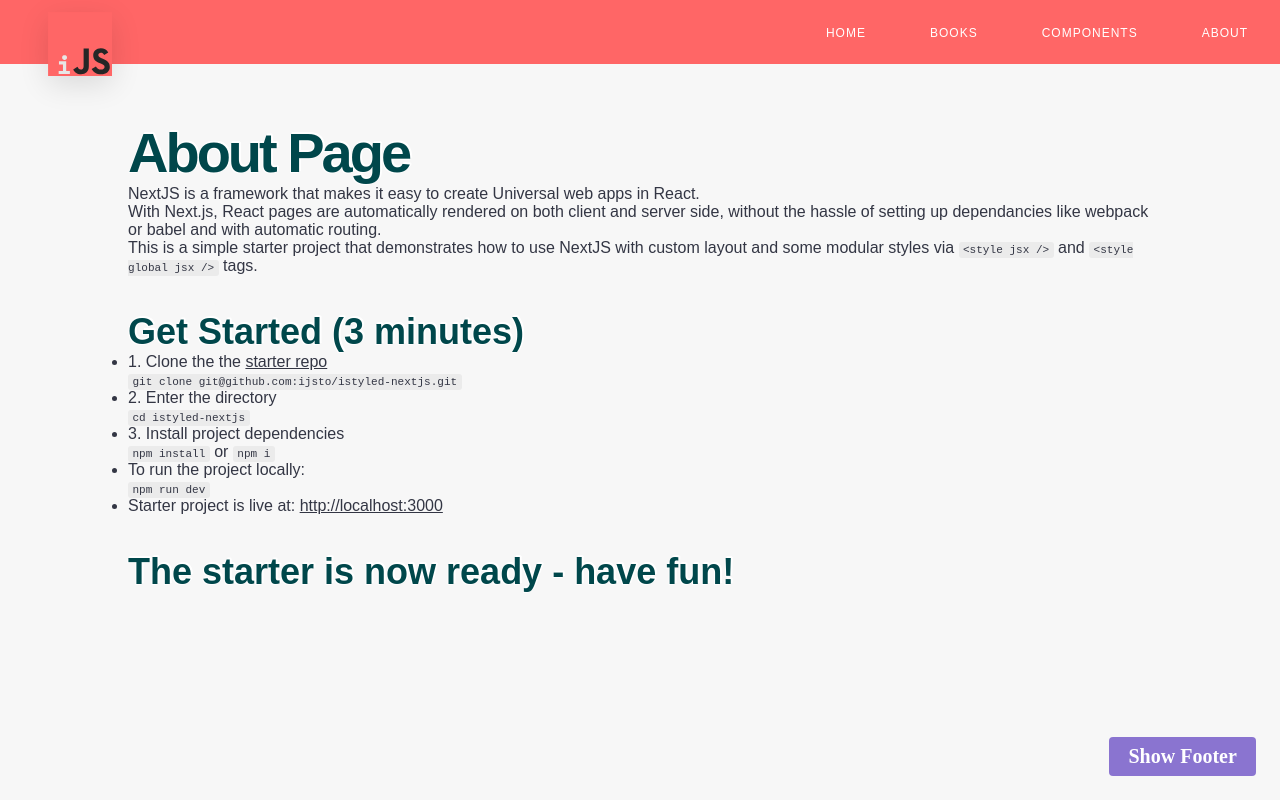
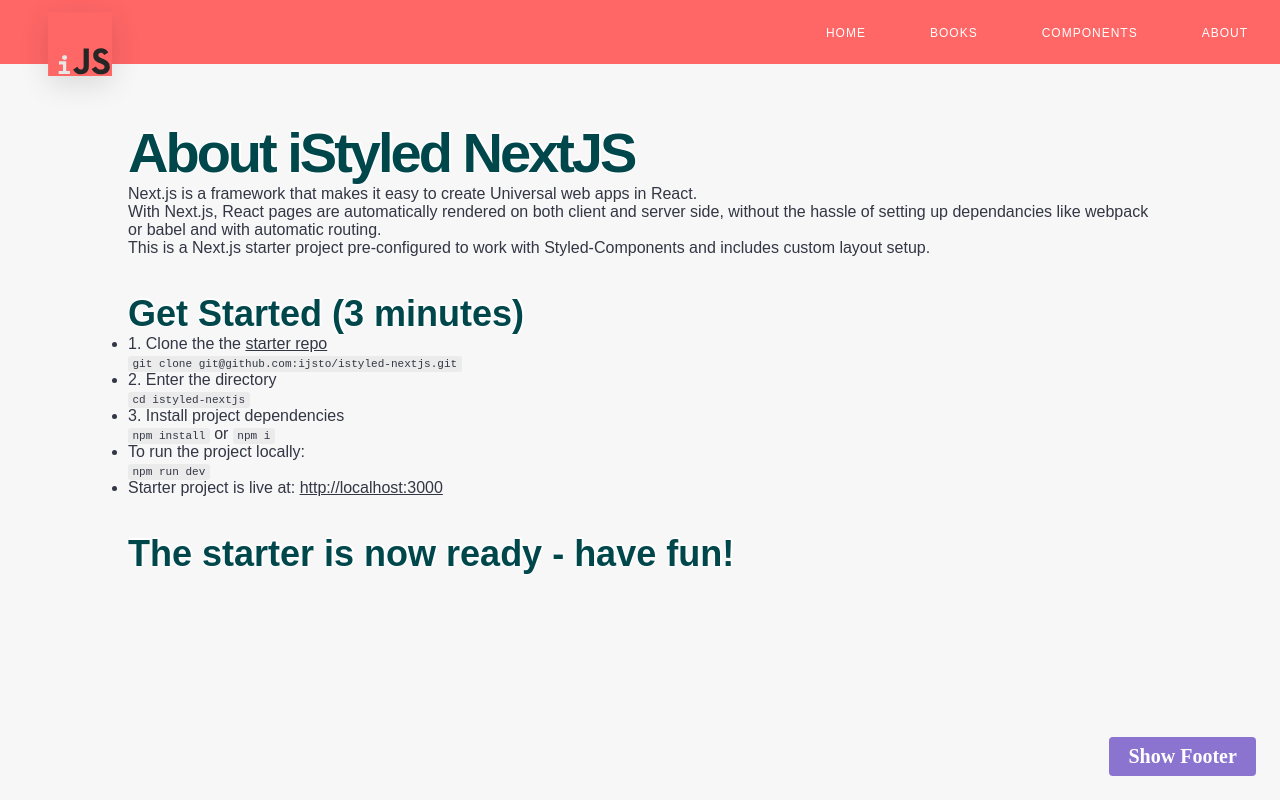
Before and after one commit to ijsto/istyled-nextjs, a Next.js app: page /about in a window 1280 px wide. Built offline with nearby package versions, Linux system fonts and the light colour scheme.

Commit message:
[fix] spelling

```diff
--- a/pages/about.js
+++ b/pages/about.js
@@ -1,10 +1,10 @@
 export const About = () => {
   return (
     <div>
-      <h1>About Page</h1>
+      <h1>About iStyled NextJS</h1>
       <p>
-        NextJS is a framework that makes it easy to create Universal web apps in
-        React.
+        Next.js is a framework that makes it easy to create Universal web apps
+        in React.
       </p>
       <p>
         With Next.js, React pages are automatically rendered on both client and
@@ -12,10 +12,8 @@ export const About = () => {
         or babel and with automatic routing.
       </p>
       <p>
-        This is a simple starter project that demonstrates how to use NextJS
-        with custom layout and some modular styles via{" "}
-        <code>{"<style jsx />"}</code> and <code>{"<style global jsx />"}</code>{" "}
-        tags.
+        This is a Next.js starter project pre-configured to work with
+        Styled-Components and includes custom layout setup.
       </p>
       <h2>Get Started (3 minutes)</h2>
       <ul>
--- a/pages/books/index.js
+++ b/pages/books/index.js
@@ -4,7 +4,7 @@ const Books = () => {
   return (
     <div>
       <h1>Dynamic Links</h1>
-      <p>The link below is a dynamic NextJS link.</p>
+      <p>The link below is a dynamic Next.js link.</p>
 
       <h1>Books Catalogue</h1>
 
--- a/pages/index.js
+++ b/pages/index.js
@@ -15,7 +15,7 @@ export default () => {
       <ul>
         <li>
           <a href="https://ijs.to/courses/nextjs" target="_blank">
-            NextJS
+            Next.js
           </a>
         </li>
         <li>
```
Also changed, not shown: 1 other file (tests, documents, lock files or other folders).
